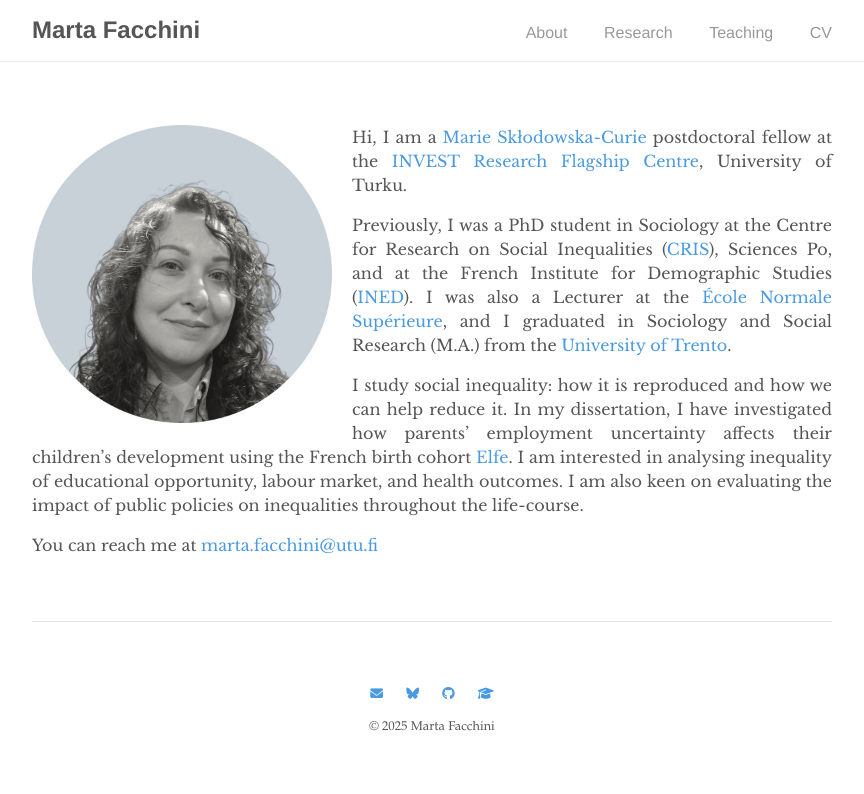
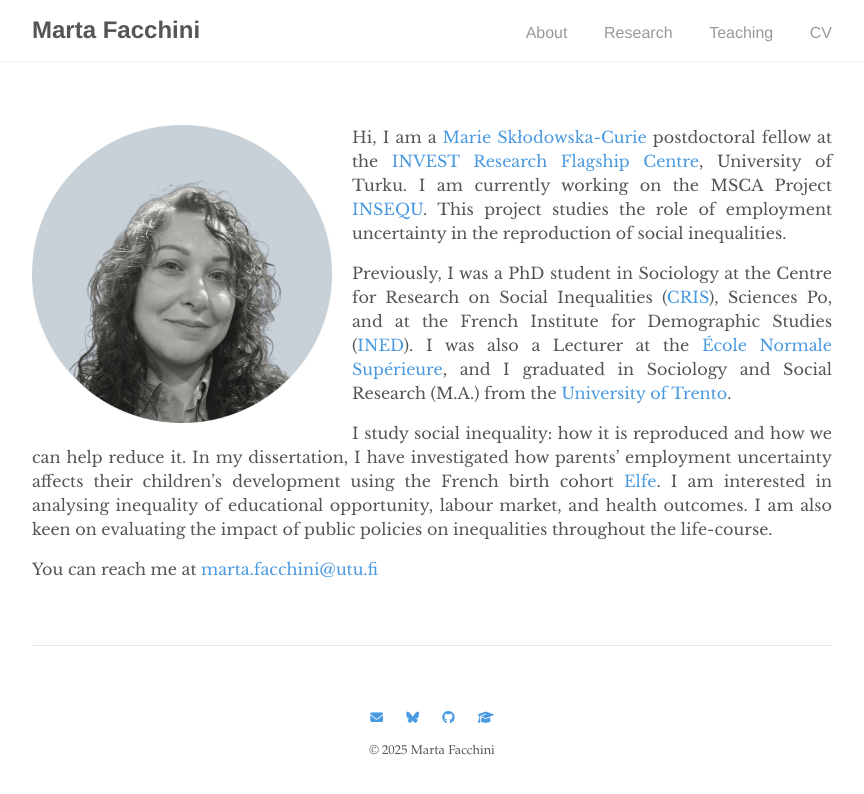
Before and after one commit to martafacchini/martafacchini.github.io, a Jekyll site: the page built from _pages/about.md, in a window 1280 px wide. Shown: the top 794 px of the page, without its empty margins (208-1072 px from the left). Built offline with Jekyll 4.4.1, drawn with Linux system fonts in a browser that asks for light colours; nearby versions of some CDN libraries.

Commit message:
Update about.md

```diff
--- a/_pages/about.md
+++ b/_pages/about.md
@@ -9,7 +9,7 @@ permalink: /about/
 <img align="left" src="/assets/marta_facchini.jpg" alt="Photo of Marta Facchini" style="margin-right: 20px;width: 300px; height: auto;">
 
 
-Hi, I am a [Marie Skłodowska-Curie](https://marie-sklodowska-curie-actions.ec.europa.eu/) postdoctoral fellow at the [INVEST Research Flagship Centre](https://invest.utu.fi/), University of Turku.
+Hi, I am a [Marie Skłodowska-Curie](https://marie-sklodowska-curie-actions.ec.europa.eu/) postdoctoral fellow at the [INVEST Research Flagship Centre](https://invest.utu.fi/), University of Turku. I am currently working on the MSCA Project [INSEQU](https://sites.utu.fi/insequ/). This project studies the role of employment uncertainty in the reproduction of social inequalities.
 
 Previously, I was a PhD student in Sociology at the Centre for Research on Social Inequalities ([CRIS](https://www.sciencespo.fr/osc/en.html)), Sciences Po, and at the French Institute for Demographic Studies ([INED](https://www.ined.fr/en/)). I was also a Lecturer at the [École Normale Supérieure](https://www.ens.psl.eu/en), and I graduated in Sociology and Social Research (M.A.) from the [University of Trento](https://www.sociologia.unitn.it/en).
 
```
